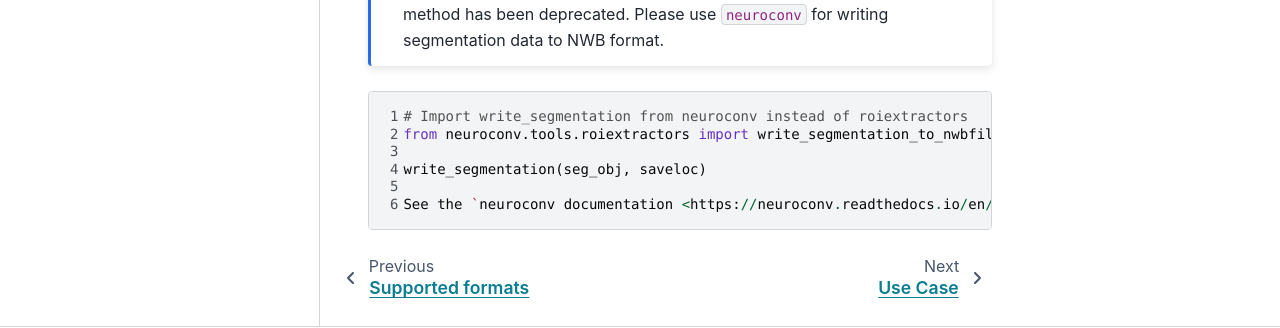
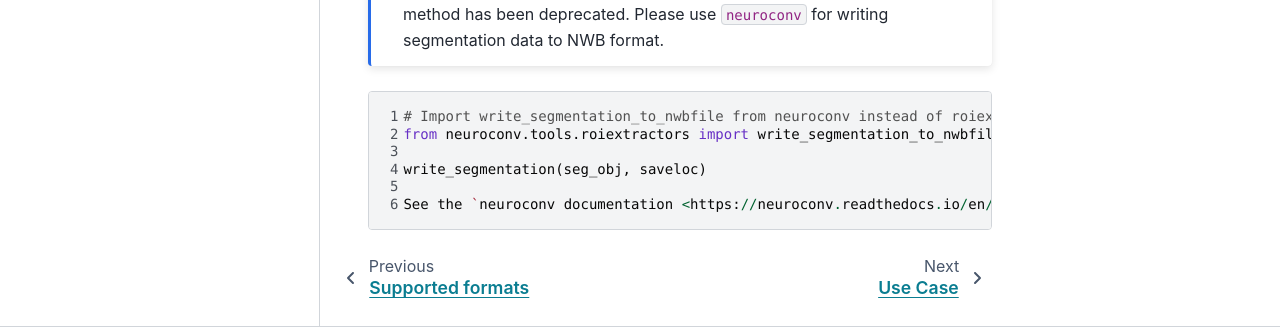
Before and after one commit to catalystneuro/roiextractors, a Sphinx documentation site: the page built from docs/source/usage.rst, in a window 1280 px wide and 900 px high, scrolled down 1047 px. Shown: the part 480-808 px from the top of the window. Built offline with Sphinx 7.4.7 and the PyData theme 0.15.4, drawn with Linux system fonts in a browser that asks for light colours.

Commit message:
Update docs/source/usage.rst
Co-authored-by: Szonja Weigl <weigl.anna.szonja@hallgato.ppke.hu>

```diff
--- a/docs/source/usage.rst
+++ b/docs/source/usage.rst
@@ -55,7 +55,7 @@ Data format conversion: SegmentationExtractor to NWB
 .. code-block:: python
     :linenos:
 
-    # Import write_segmentation from neuroconv instead of roiextractors
+    # Import write_segmentation_to_nwbfile from neuroconv instead of roiextractors
     from neuroconv.tools.roiextractors import write_segmentation_to_nwbfile
 
     write_segmentation(seg_obj, saveloc)
```
